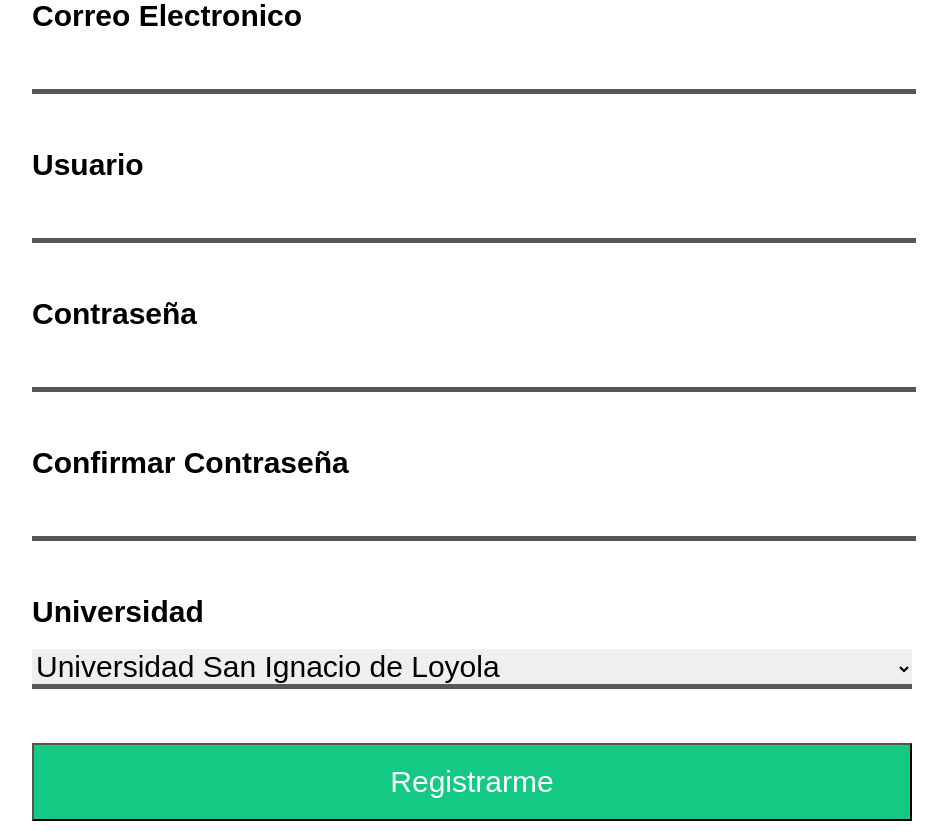
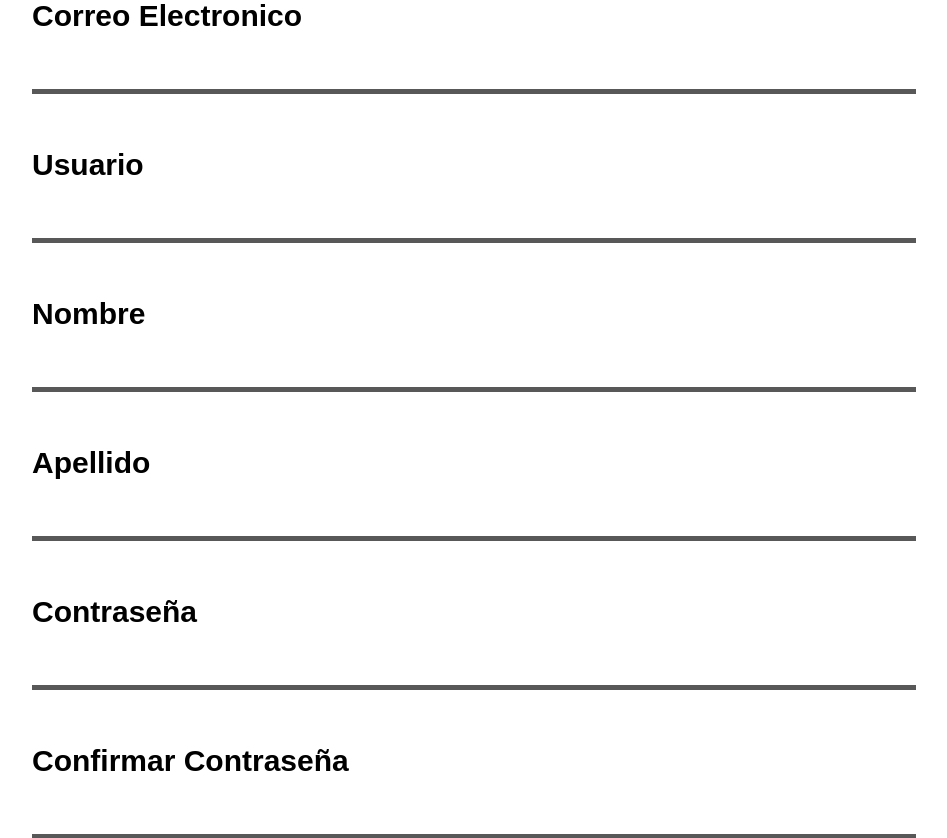
Before and after one commit to darkraul03/RAULDIOS, a PHP site: page /registrarse.php in a window 1280 px wide. Shown: the part 171-1009 px from the top of the page, without its empty margins (168-1115 px from the left). Run offline with PHP 8.4, Linux system fonts and the light colour scheme.

Commit message:
sinalejandro:(
gawp

```diff
--- a/registrarse.php
+++ b/registrarse.php
@@ -14,6 +14,12 @@
 			<br/><br/>
 			<label> Usuario </label>
 			<input type="text" name="usuario"/>
+			<br/><br/>
+			<label> Nombre </label>
+			<input type="text" name="nombre"/>
+			<br/><br/>
+			<label> Apellido </label>
+			<input type="text" name="apellido"/>
 			<br/><br/>
 			<label> Contraseña </label>
 			<input type="password" name="contraseña"/>
```
